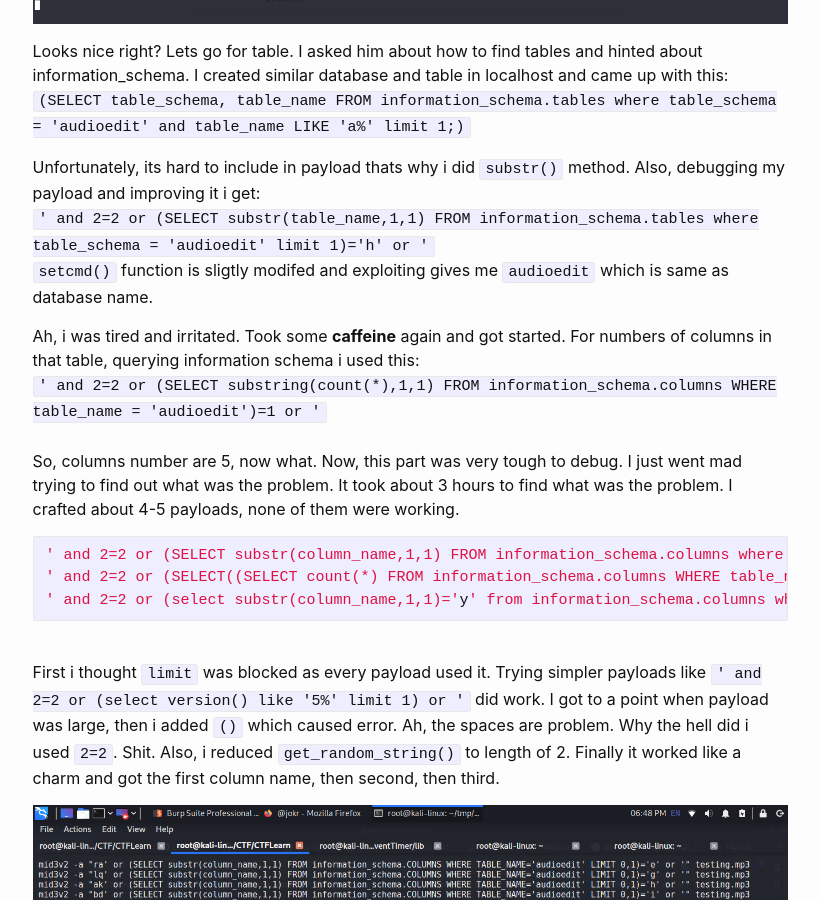
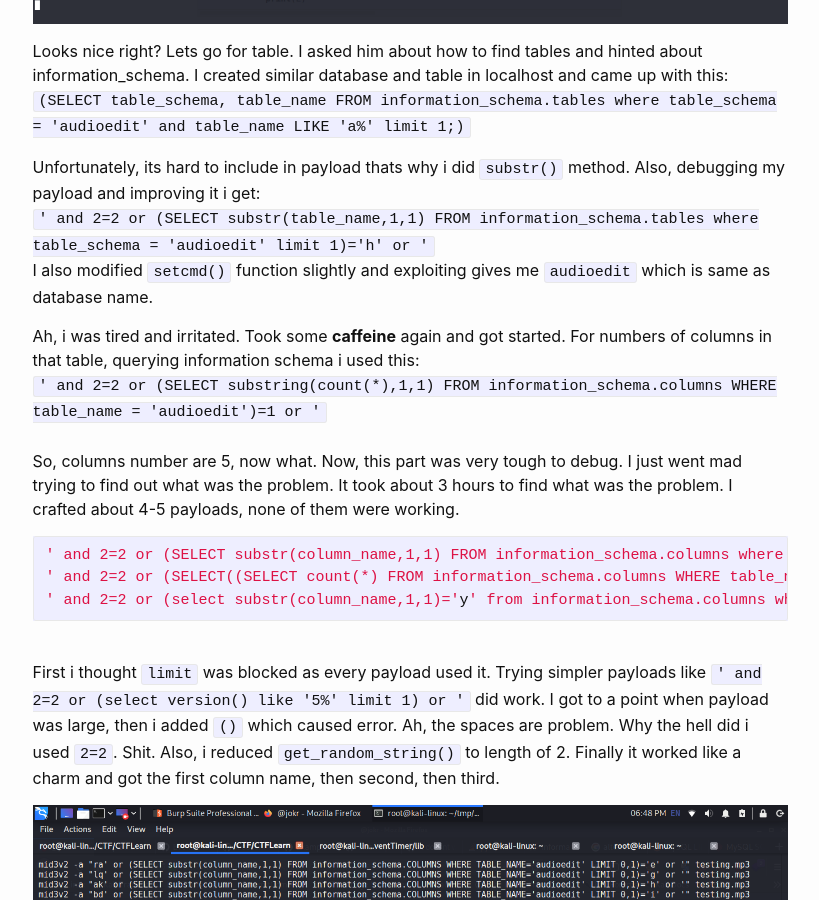
Before and after one commit to machinexa2/machinexa2.github.io, a Jekyll site: the page built from writeups/_posts/2020-09-19-audioedit.markdown, in a window 1280 px wide and 900 px high, scrolled down 4435 px. Shown: the whole window, without its empty margins (230-1049 px from the left). Built offline with Jekyll 4.4.1, drawn with Linux system fonts in a browser that asks for light colours.

Commit message:
03:25:24 PM 09/19/2020

```diff
--- a/writeups/_posts/2020-09-19-audioedit.markdown
+++ b/writeups/_posts/2020-09-19-audioedit.markdown
@@ -114,7 +114,7 @@ Looks nice right? Lets go for table. I asked him about how to find tables and hi
 
 Unfortunately, its hard to include in payload thats why i did `substr()` method. Also, debugging my payload and improving it i get:
 `' and 2=2 or (SELECT substr(table_name,1,1) FROM information_schema.tables where table_schema = 'audioedit' limit 1)='h' or '`
-`setcmd()` function is sligtly modifed and exploiting gives me `audioedit` which is same as database name.
+I also modified `setcmd()` function slightly and exploiting gives me `audioedit` which is same as database name.
 
 Ah, i was tired and irritated. Took some **caffeine** again and got started. For numbers of columns in that table, querying information schema i used this:
 `' and 2=2 or (SELECT substring(count(*),1,1) FROM information_schema.columns WHERE table_name = 'audioedit')=1 or '`
```
